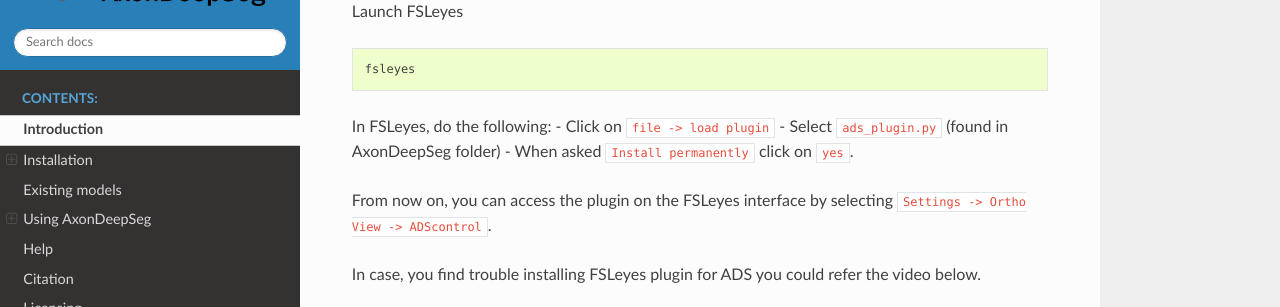
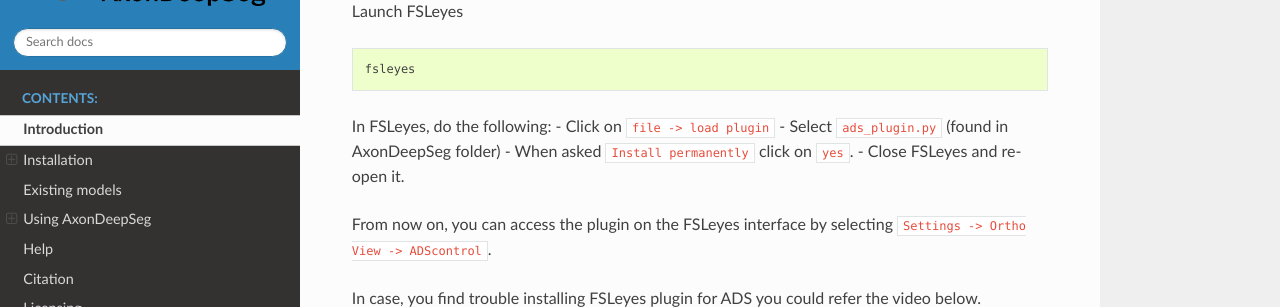
Before and after one commit to axondeepseg/axondeepseg, a Sphinx documentation site: the page built from docs/source/documentation.rst, in a window 1280 px wide and 900 px high, scrolled down 5439 px, cut to the strip 116-423 px from the top of the window. Built offline with Sphinx 7.4.7 and the Read the Docs theme 2.0.0, drawn with Linux system fonts in a browser that asks for light colours.

Commit message:
Add additional FSLeyes instruction

```diff
--- a/docs/source/documentation.rst
+++ b/docs/source/documentation.rst
@@ -147,6 +147,7 @@
 - Click on ``file -> load plugin``
 - Select ``ads_plugin.py`` (found in AxonDeepSeg folder)
 - When asked ``Install permanently`` click on ``yes``.
+- Close FSLeyes and re-open it.
 
 From now on, you can access the plugin on the FSLeyes interface by selecting ``Settings -> Ortho View -> ADScontrol``.
 
```
